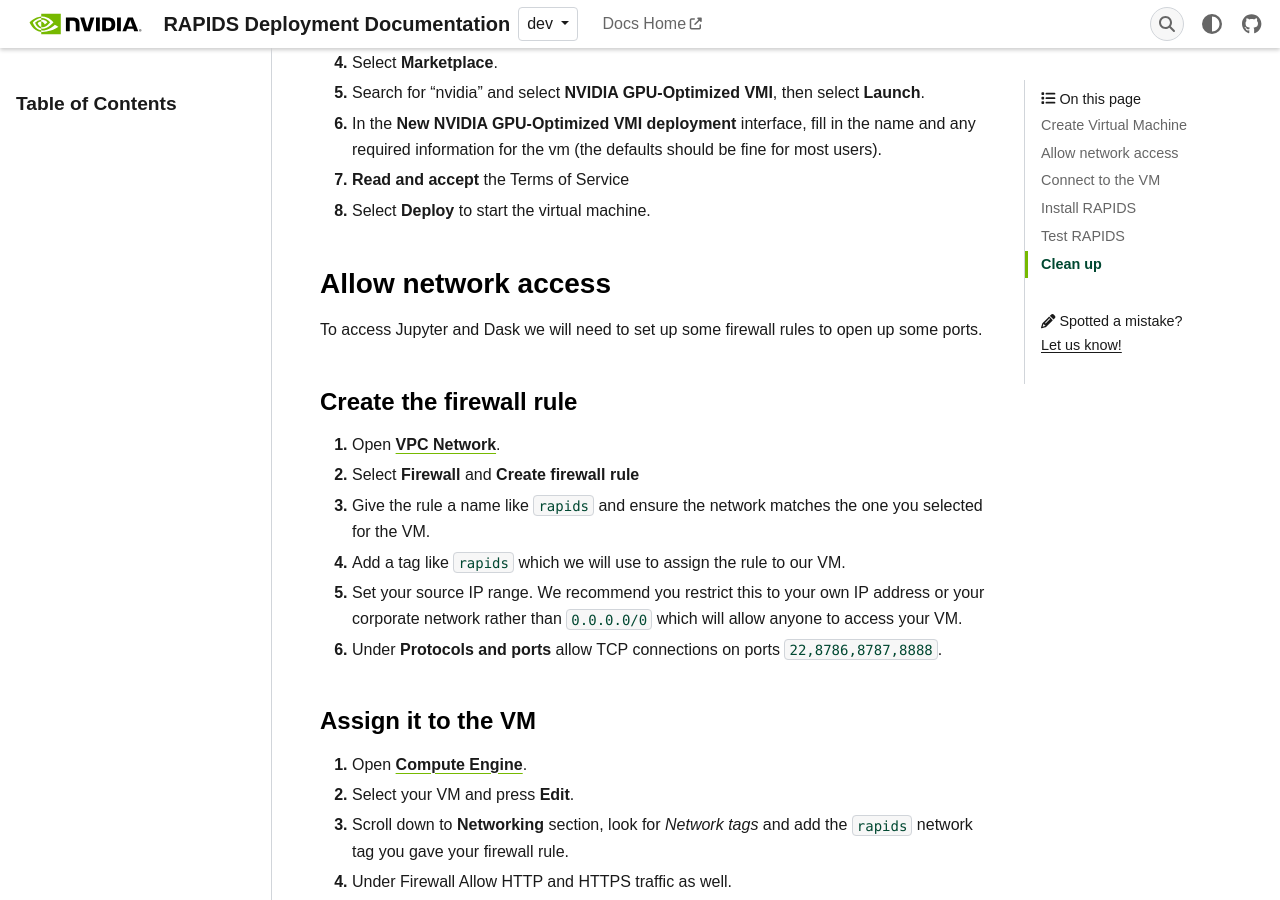
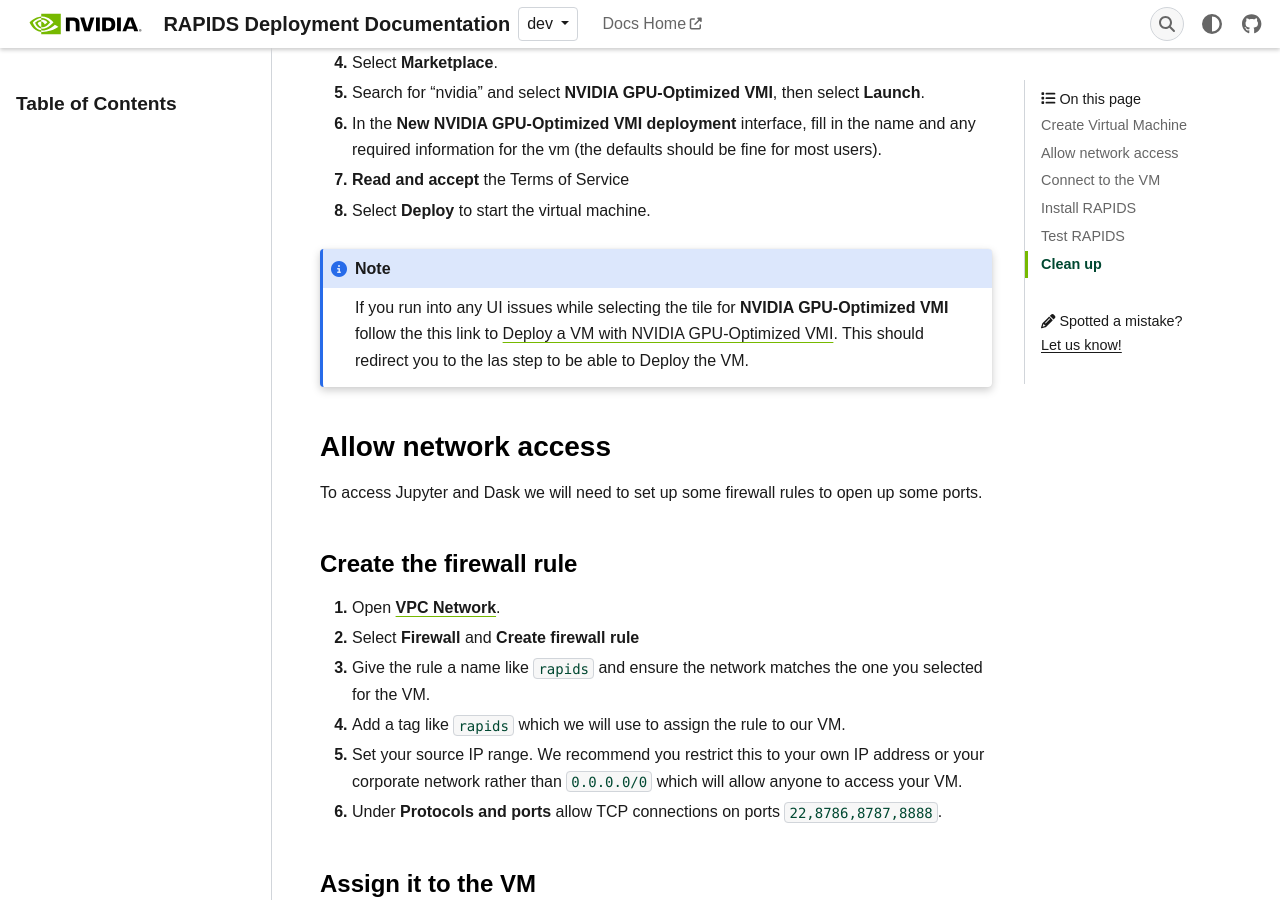
Before and after one commit to rapidsai/deployment, a Sphinx documentation site: the page built from source/cloud/gcp/compute-engine.md, in a window 1280 px wide and 900 px high, scrolled down 438 px. Built offline with Sphinx 7.4.7, drawn with Linux system fonts in a browser that asks for light colours; some web fonts are replaced.

Commit message:
add note with workaround due to broken vmi tile

````diff
--- a/source/cloud/gcp/compute-engine.md
+++ b/source/cloud/gcp/compute-engine.md
@@ -18,6 +18,11 @@ NVIDIA maintains a [Virtual Machine Image (VMI) that pre-installs NVIDIA drivers
 1. In the **New NVIDIA GPU-Optimized VMI deployment** interface, fill in the name and any required information for the vm (the defaults should be fine for most users).
 1. **Read and accept** the Terms of Service
 1. Select **Deploy** to start the virtual machine.
+
+```{note}
+If you run into any UI issues while selecting the tile for **NVIDIA GPU-Optimized VMI** follow
+the this link to [Deploy a VM with NVIDIA GPU-Optimized VMI](https://console.cloud.google.com/marketplace/product/nvidia-ngc-public/nvidia-gpu-optimized-vmi). This should redirect you to the las step to be able to Deploy the VM.
+```
 
 ## Allow network access
 
````
